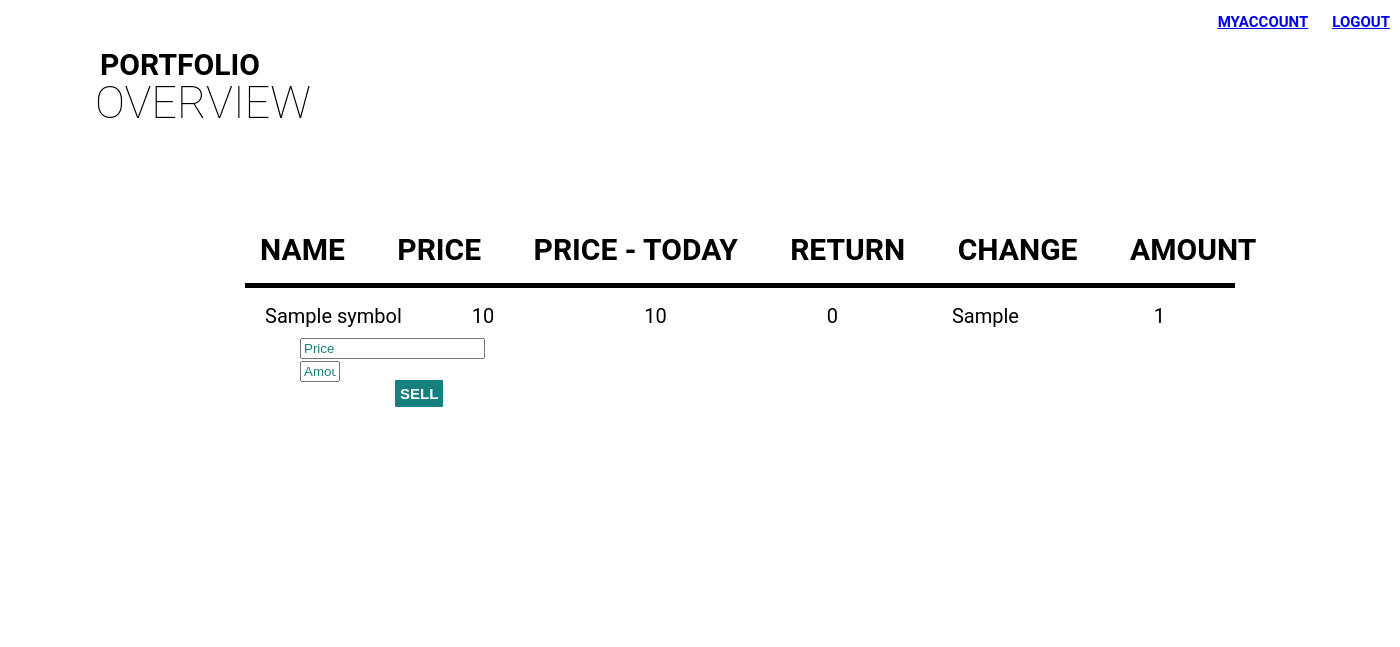
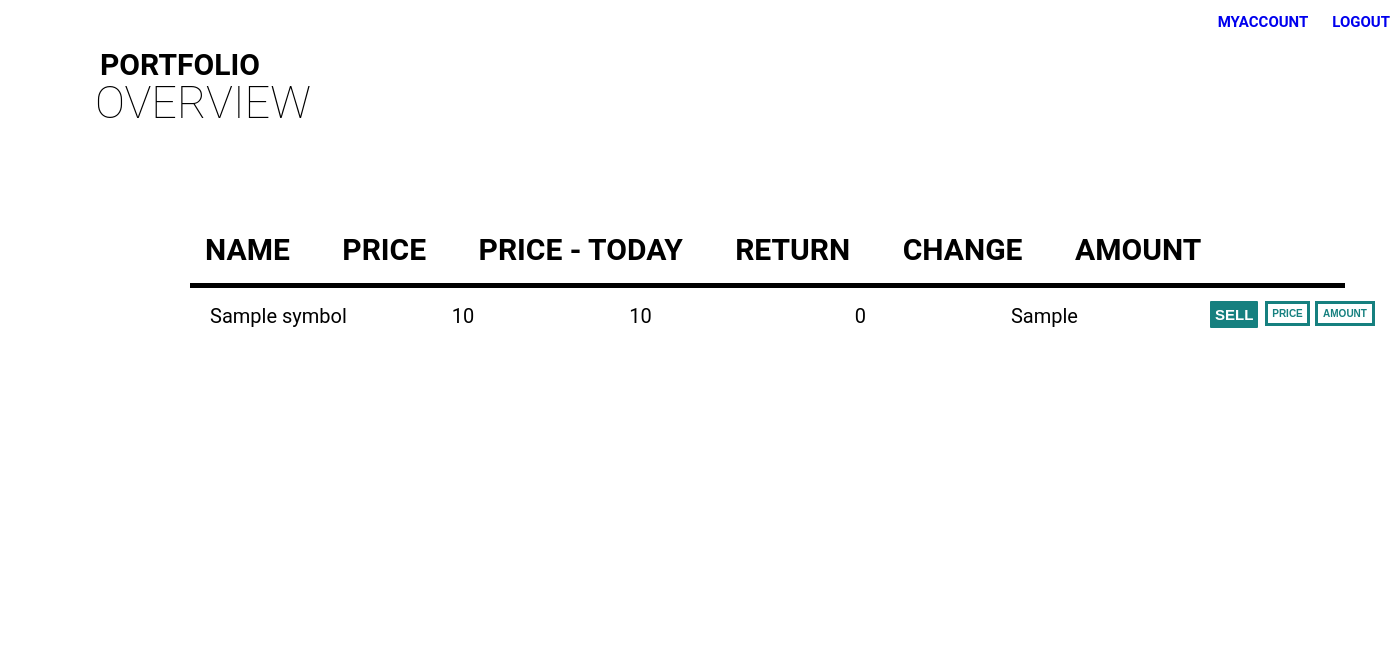
Before and after one commit to mariakatsourani/finance_app, a PHP site: the page made by views/portfolio_view.php in a window 1400 px wide. Shown: the part 50-697 px from the top of the page. Run offline with PHP 8.4, Linux system fonts and the light colour scheme; the template is opened without the code that fills it: most values are stand-ins (such as "Sample title", 1, 10 or a date in 2020).

Commit message:
final changes

```diff
--- a/controllers/user.php
+++ b/controllers/user.php
@@ -188,7 +188,7 @@ class User extends Controller{
                             FROM transactions AS t
                             JOIN users_stocks AS us ON t.stock_id = us.stock_id
                             JOIN stocks AS s ON t.stock_id = s.stock_id
-                            WHERE (t.user_id=:user_id AND t.stock_id=:stock_id) AND t.price<0
+                            WHERE (t.user_id=:user_id AND t.stock_id=:stock_id)
                             ORDER BY t.date DESC
                             LIMIT 1';
                 $params = array('user_id' => $_SESSION['id'], 'stock_id' => $id);
--- a/core/Database.php
+++ b/core/Database.php
@@ -7,7 +7,7 @@ class Database { //to use Database class: $db = Database::getInstance();
     private function __construct(){//private constructor to prevent multiple db objects
         $dsn = 'mysql:dbname=finance_app;host=localhost';
         $user = 'root';
-        $password = '';
+        $password = 'root';
         try {
             $this->connection = new PDO($dsn, $user, $password);
         } catch (PDOException $e) {
--- a/views/css/main.css
+++ b/views/css/main.css
@@ -6,6 +6,15 @@ body {
     background-size: cover;
     font-family: 'Roboto', sans-serif;
 }
+
+a:link {
+    text-decoration: none;
+}
+
+a:visited {
+    text-decoration: none;
+}
+
 
 .header {
 
@@ -132,6 +141,15 @@ hr {
 	margin-left: -10px;
 }
 
+#nasdaqHr {
+	border: 0;
+	width: 82.5%;
+	color: #f00;
+	background-color: #000;
+	height: 5px;
+	margin-left: -10px;
+}
+
 #myAccHr {
 	border: 0;
 	width: 90%;
@@ -143,7 +161,7 @@ hr {
 
 #portfolioHr{
 	border: 0;
-	width: 90%;
+	width: 100%;
 	color: #f00;
 	background-color: #000;
 	height: 5px;
@@ -167,24 +185,9 @@ hr {
 	margin-left: 16%;
 }
 
-#miniSell{
-padding: 5px;
-font-weight: bold;
-font-size: 15px;
-margin-left: 95px;
-margin-top: -20px;
 
 
-}
 
-#miniBuy{
-padding: 5px;
-font-weight: bold;
-font-size: 15px;
-margin-left: 95px;
-margin-top: -20px;
-
-}
 
 #nameOver{
 margin-left: -50px;
@@ -210,27 +213,47 @@ margin-left: -45px;
 }
 
 #pricePortfolio{
-margin-left: 45px;
+margin-left: 80px;
 }
 
 #priceTodayPortfolio{
-margin-left: 125px;
+margin-left: 130px;
 }
 #returnPortfolio{
-margin-left: 135px;
+margin-left: 178px;
 }
 
 #changePortfolio{
-margin-left: 89px;
+margin-left: 120px;
 }
 
 #amountPortfolio{
-margin-left: 110px;
+margin-left: 120px;
+}
+
+#portfolioInputs {
+	margin-top: -15px;
+	margin-left: 15px;
+}
+
+#nasdaqInputs {
+	margin-top: -20px;
+	margin-left: 15px;
 }
 
 
 .container {
 	margin-left: 300px;
+	margin-top:100px;
+}
+
+.containerPortfolio {
+	margin-left: 245px;
+	margin-top:100px;
+}
+
+.containerNasdaq {
+	margin-left: 245px;
 	margin-top:100px;
 }
 
@@ -413,5 +436,69 @@ input[type=submit] {
     display: inline-block;
 }
 .stock_amount{
-    width:40px;
+    width:60px;
+    margin-left: 900px;
+    vertical-align: top;
+    border-style: solid;
+	border-width: 3px;
+	border-color:#16807f;
+	height:25px;
+	text-align: center;
+	font-weight: bold;
+	color:#16807f;
+	font-size: 9px;
+	margin-top: -36px;
 }
+
+.stock_amountPortfolio{
+    width:60px;
+    margin-left: 1055px;
+    vertical-align: top;
+    border-style: solid;
+	border-width: 3px;
+	border-color:#16807f;
+	height:25px;
+	text-align: center;
+	font-weight: bold;
+	color:#16807f;
+	font-size: 10px;
+	margin-top: -60px;
+}
+
+.stock_amountPrice{
+    width:45px;
+    margin-left: 1005px;
+    vertical-align: top;
+    border-style: solid;
+	border-width: 3px;
+	border-color:#16807f;
+	height:25px;
+	text-align: center;
+	font-weight: bold;
+	color:#16807f;
+	font-size: 10px;
+	margin-top: -40px;
+}
+
+
+
+#miniBuy{
+padding: 5px;
+font-weight: bold;
+font-size: 15px;
+margin-left: 850px;
+margin-top: -20px;
+vertical-align: top;
+
+}
+
+#miniSell{
+padding: 5px;
+font-weight: bold;
+font-size: 15px;
+margin-left: 950px;
+margin-top: -20px;
+vertical-align: top;
+
+
+}
--- a/views/portfolio_view.php
+++ b/views/portfolio_view.php
@@ -43,14 +43,14 @@
 	</div>
 
 	<div class="titlepage">
-
+		<div id="myAccLogout">
 		<span class="bold">PORTFOLIO</span><br/>
 		<span class="fontSize">OVERVIEW</span>
-
+		</div>
 	</div>
 
 
-	<div class="container">
+	<div class="containerPortfolio">
 
 		<ul class="inlineOver">
 			<li id="nameOver">NAME</li>
@@ -73,12 +73,14 @@
                 <li id="returnPortfolio"><?php echo $stock['last_price'] - abs($stock['price']) ?></li>
                 <li id="changePortfolio"><?php echo $stock['last_change'] ?></li>
                 <li id="amountPortfolio"><?php echo $stock['total_stocks'] ?></li>
-                <form method="post" action="http://localhost/finance_app/user/sell/" class="amount_form">
-                    <input name="price" type="text" class="" placeholder="Price"/>
-                    <input name="stock_amount" type="text" class="stock_amount" placeholder="Amount"/>
-                    <input name="sell" id="miniSell" type="submit" value="SELL">
-                    <input name="stock_id" type="hidden" value="<?php echo $stock['stock_id'] ?>" />
-                </form>
+                <div id="portfolioInputs">
+	                <form method="post" action="http://localhost/finance_app/user/sell/" class="amount_form">
+	                   	<input name="sell" id="miniSell" type="submit" value="SELL">
+	                    <input name="price" type="text" class="stock_amountPrice" placeholder="PRICE"/>
+	                    <input name="stock_amount" type="text" class="stock_amountPortfolio" placeholder="AMOUNT"/>
+	                    <input name="stock_id" type="hidden" value="<?php echo $stock['stock_id'] ?>" />
+	                </form>
+                </div>
             </ul>
         <?php endforeach;
         endif?>
```
Also changed, not shown: views/nasdaq_view.php (+7 -5 lines).
